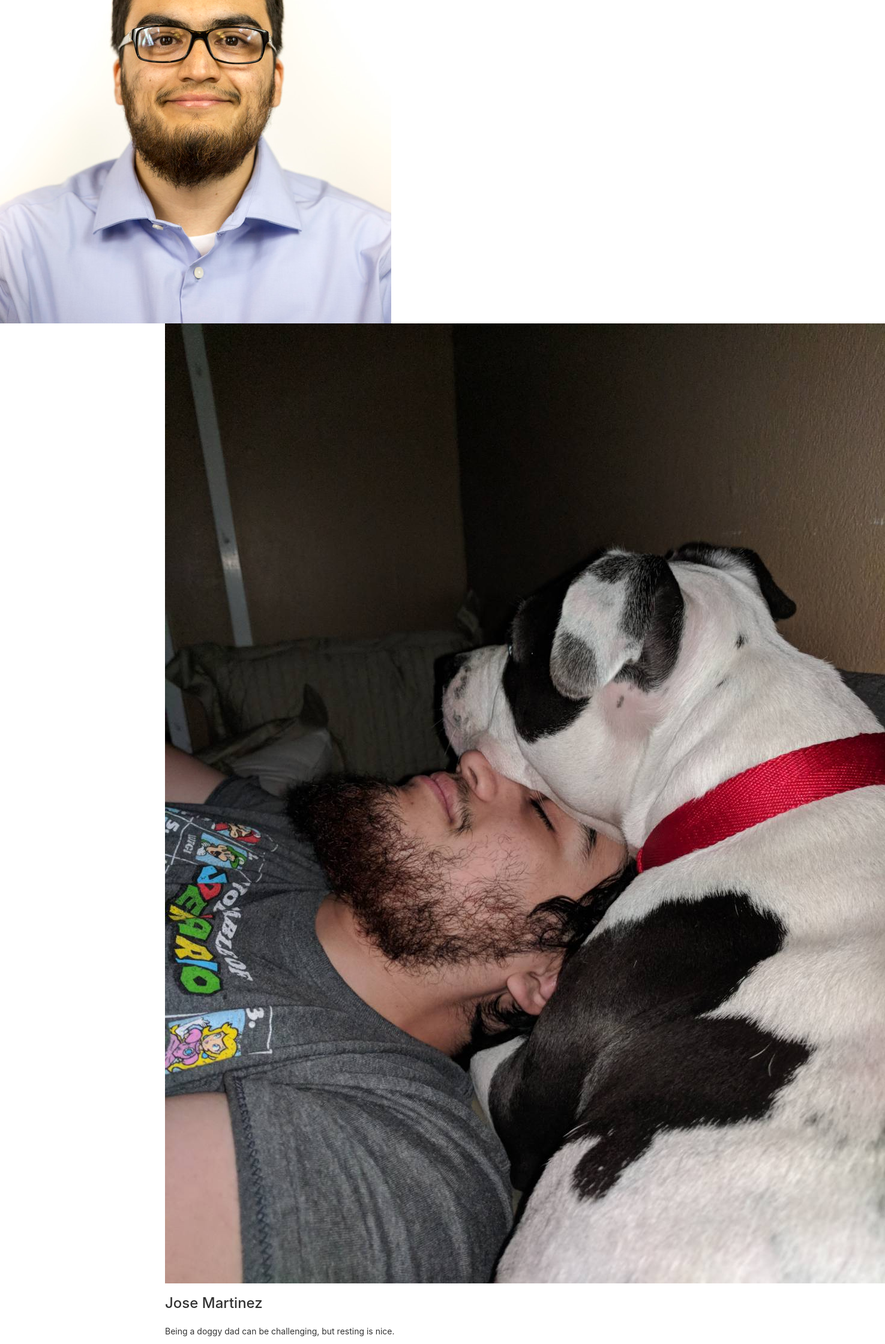
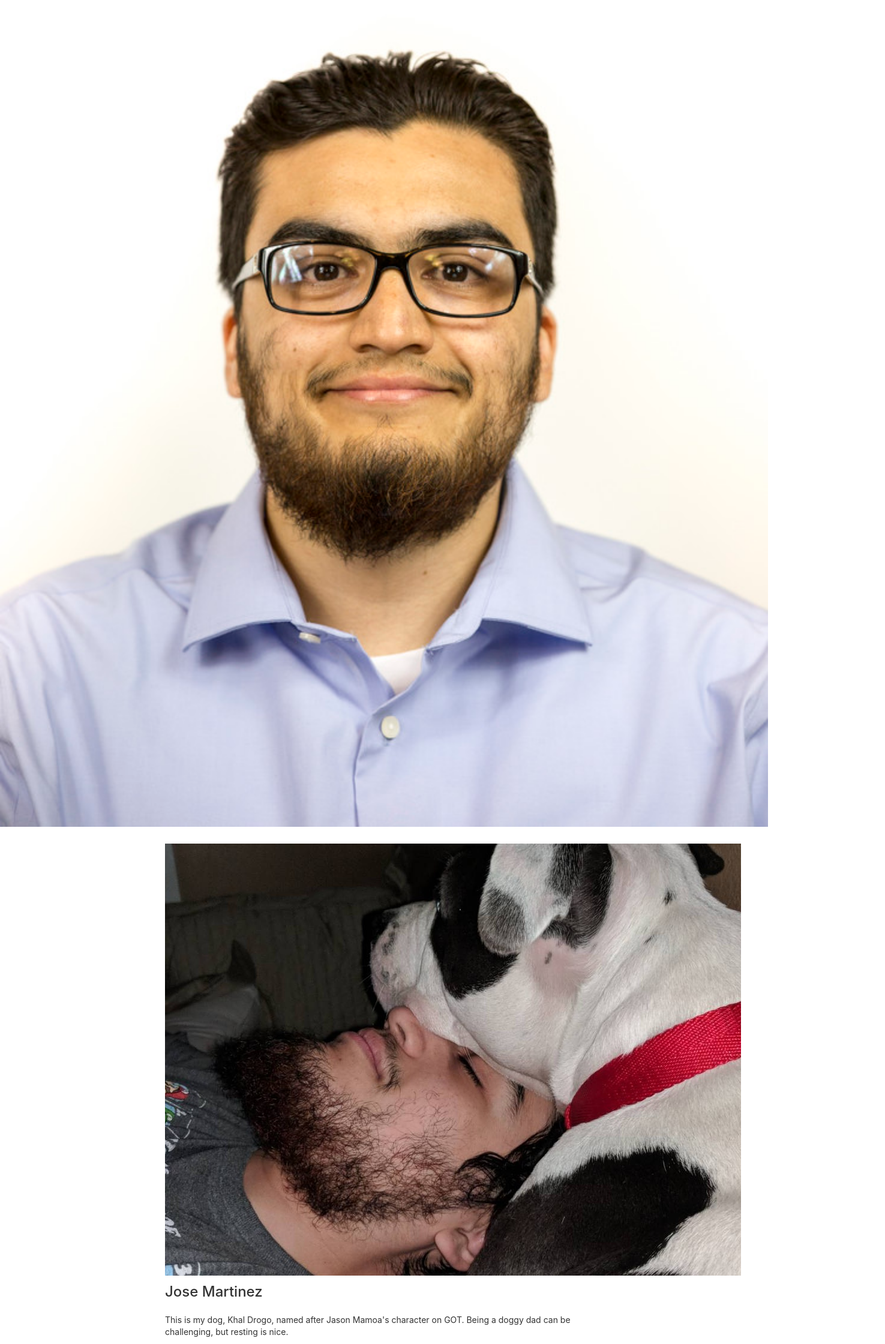
Before and after one commit to jomartinez27/react-port, a React (Create React App) app: page /about in a window 1280 px wide. Shown: the part 431-2671 px from the top of the page at 60% size, 1475 px wide, since content can reach past the window. Built offline with nearby package versions, Linux system fonts and the light colour scheme.

Commit message:
Add cropped photo

```diff
--- a/src/components/About.css
+++ b/src/components/About.css
@@ -0,0 +1,10 @@
+.header-img {
+  width: 100%;
+  margin-top: -2em;
+  margin-bottom: 2em;
+}
+
+.about-profile-pic {
+  float: left;
+  margin: 0 1em 1em 0;
+}
--- a/src/components/About.jsx
+++ b/src/components/About.jsx
@@ -9,9 +9,9 @@ class About extends React.Component {
         <Image src="assets/profilel-photo.png" className="header-img" />
         <Grid>
           <Col xs={12} sm={8} smOffset={2}>
-            <Image src="assets/Jose Khal Rest.jpg" className="about profile-pic"/>
+            <Image src="assets/Jose Khal Rest Cropped.jpg" className="about-profile-pic"/>
             <h3>Jose Martinez</h3>
-            <p>Being a doggy dad can be challenging, but resting is nice.</p>
+            <p>This is my dog, Khal Drogo, named after Jason Mamoa's character on GOT. Being a doggy dad can be challenging, but resting is nice.</p>
           </Col>
         </Grid>
       </div>
```
Also changed, not shown: public/assets/Jose Khal Rest Cropped.jpg (added).
